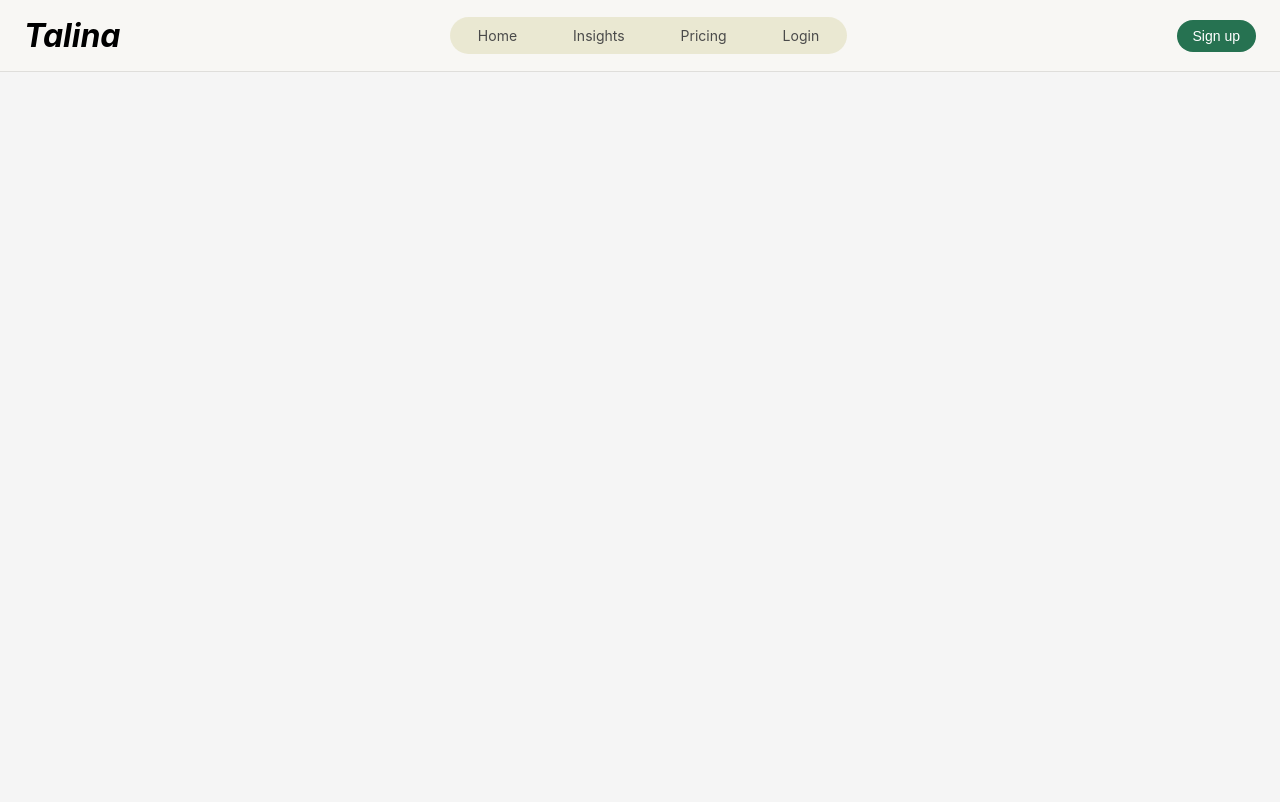
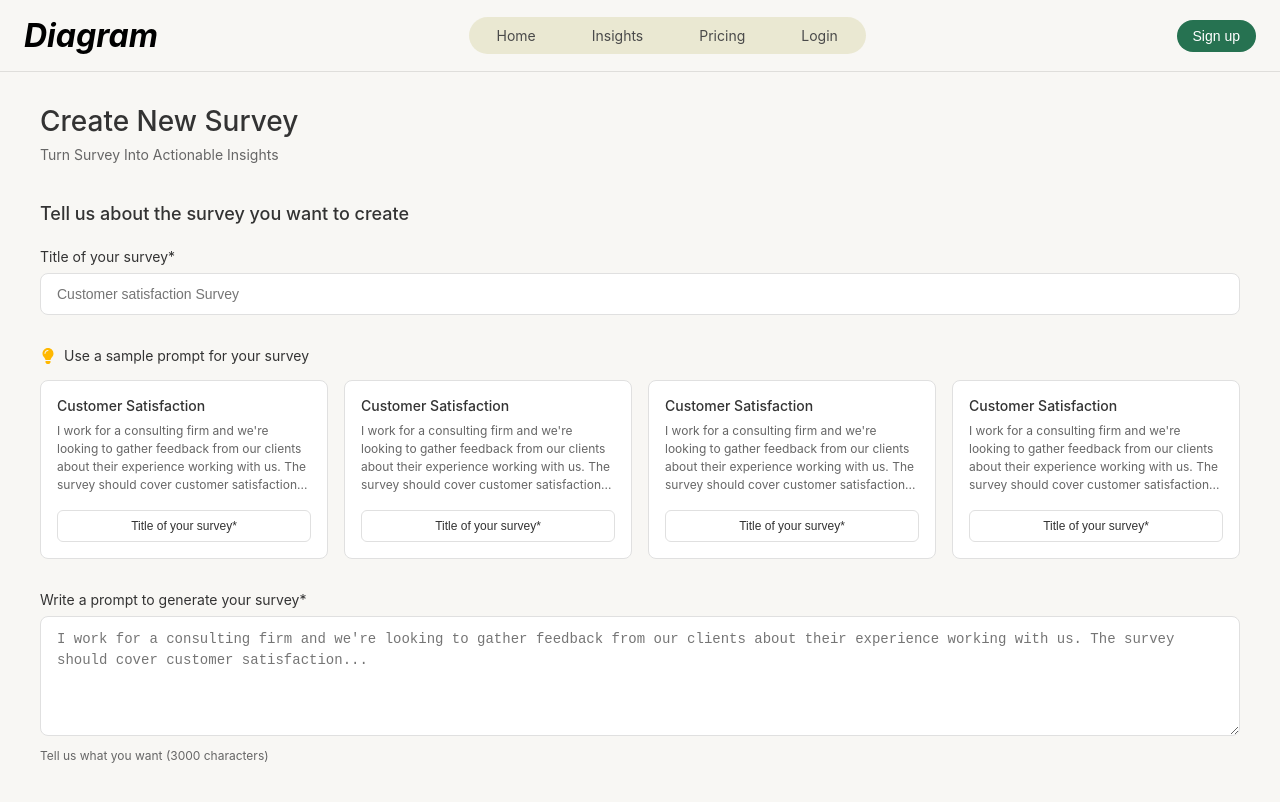
Before and after one commit to HaiderManzoor/wisdom_pro_f, a React (Create React App) app: page /survey-form in a window 1280 px wide. Shown: the top 802 px of the page. Built offline with nearby package versions, Linux system fonts and the light colour scheme.

Commit message:
updting header.js and adding Survey Form component

```diff
--- a/src/App.js
+++ b/src/App.js
@@ -1,8 +1,30 @@
+// import React from 'react';
+// import { BrowserRouter as Router, Routes, Route } from 'react-router-dom';
+// import Header from './components/Header/Header';
+// import Dashboard from './components/Dashboard/Dashboard';
+// import CreateSurvey from './components/CreateSurvey/CreateSurvey';
+
+// function App() {
+//   return (
+//     <Router>
+//       <div className="App">
+//         <Header />
+//         <Routes>
+//           <Route path="/" element={<Dashboard />} />
+//           <Route path="/create-survey" element={<CreateSurvey />} />
+//         </Routes>
+//       </div>
+//     </Router>
+//   );
+// }
+
+// export default App;
 import React from 'react';
 import { BrowserRouter as Router, Routes, Route } from 'react-router-dom';
 import Header from './components/Header/Header';
 import Dashboard from './components/Dashboard/Dashboard';
 import CreateSurvey from './components/CreateSurvey/CreateSurvey';
+import SurveyForm from './components/SurveyForm/SurveyForm';
 
 function App() {
   return (
@@ -12,6 +34,7 @@ function App() {
         <Routes>
           <Route path="/" element={<Dashboard />} />
           <Route path="/create-survey" element={<CreateSurvey />} />
+          <Route path="/survey-form" element={<SurveyForm />} />
         </Routes>
       </div>
     </Router>
--- a/src/components/CreateSurvey/CreateSurvey.js
+++ b/src/components/CreateSurvey/CreateSurvey.js
@@ -1,7 +1,14 @@
 import React from 'react';
 import './CreateSurvey.css';
+import { useNavigate } from 'react-router-dom';
 
 const CreateSurvey = () => {
+  const navigate = useNavigate();
+
+  const handleStartFromScratch = () => {
+    navigate('/survey-form');
+  };
+
   return (
     <div className="create-survey-container">
       <div className="create-survey-content">
@@ -11,7 +18,7 @@ const CreateSurvey = () => {
         <h2 className="section-title">Choose a starting point</h2>
 
         <div className="options-grid">
-          <div className="option-card">
+          <div className="option-card" onClick={handleStartFromScratch}>
             <div className="icon">
               <svg width="24" height="24" viewBox="0 0 24 24" fill="none">
                 <path d="M3 17.25V21h3.75L17.81 9.94l-3.75-3.75L3 17.25zM20.71 7.04c.39-.39.39-1.02 0-1.41l-2.34-2.34c-.39-.39-1.02-.39-1.41 0l-1.83 1.83 3.75 3.75 1.83-1.83z" fill="currentColor"/>
--- a/src/components/Header/Header.js
+++ b/src/components/Header/Header.js
@@ -5,7 +5,7 @@ const Header = () => {
   return (
     <header className="header">
       <div className="header-left">
-        <h1><i>Talina</i></h1>
+        <h1><i>Diagram  </i></h1>
       </div>
       <div className="header-center">
         <nav>
--- /dev/null
+++ b/src/components/SurveyForm/SurveyForm.css
@@ -0,0 +1,155 @@
+.survey-form-container {
+    padding: 2rem 2.5rem;
+    background-color: #F8F7F4;
+    min-height: calc(100vh - 64px);
+  }
+
+  .survey-form-content {
+    max-width: 1200px;
+    margin: 0 auto;
+  }
+
+  .form-header {
+    margin-bottom: 2.5rem;
+  }
+
+  .form-header h1 {
+    font-size: 28px;
+    color: #333;
+    margin-bottom: 0.5rem;
+    font-weight: 500;
+  }
+
+  .form-header p {
+    color: #666;
+    font-size: 14px;
+  }
+
+  .form-body h2 {
+    font-size: 18px;
+    color: #333;
+    margin-bottom: 1.5rem;
+    font-weight: 500;
+  }
+
+  .form-group {
+    margin-bottom: 2rem;
+  }
+
+  .form-group label {
+    display: block;
+    font-size: 14px;
+    color: #333;
+    margin-bottom: 0.5rem;
+  }
+
+  .form-input {
+    width: 100%;
+    padding: 12px 16px;
+    border: 1px solid #E0E0E0;
+    border-radius: 8px;
+    font-size: 14px;
+    color: #333;
+    background: white;
+  }
+
+  .form-input:focus {
+    outline: none;
+    border-color: #90A99E;
+  }
+
+  .sample-prompts-section {
+    margin: 2rem 0;
+  }
+
+  .sample-prompt-header {
+    display: flex;
+    align-items: center;
+    gap: 8px;
+    margin-bottom: 1rem;
+    color: #333;
+    font-size: 14px;
+  }
+
+  .bulb-icon {
+    color: #FFB800;
+    font-size: 16px;
+  }
+
+  .prompt-cards {
+    display: grid;
+    grid-template-columns: repeat(4, 1fr);
+    gap: 1rem;
+    margin-bottom: 2rem;
+  }
+
+  .prompt-card {
+    background: white;
+    border: 1px solid #E0E0E0;
+    border-radius: 8px;
+    padding: 1rem;
+    transition: all 0.2s ease;
+  }
+
+  .prompt-card:hover {
+    box-shadow: 0 4px 12px rgba(0, 0, 0, 0.05);
+    transform: translateY(-2px);
+  }
+
+  .prompt-card h3 {
+    font-size: 14px;
+    color: #333;
+    margin-bottom: 0.5rem;
+    font-weight: 500;
+  }
+
+  .prompt-card p {
+    font-size: 12px;
+    color: #666;
+    line-height: 1.5;
+    margin-bottom: 1rem;
+    display: -webkit-box;
+    -webkit-line-clamp: 4;
+    -webkit-box-orient: vertical;
+    overflow: hidden;
+  }
+
+  .prompt-button {
+    width: 100%;
+    padding: 8px;
+    background: white;
+    border: 1px solid #E0E0E0;
+    border-radius: 6px;
+    color: #333;
+    font-size: 12px;
+    cursor: pointer;
+    transition: all 0.2s ease;
+  }
+
+  .prompt-button:hover {
+    background: #F5F5F5;
+  }
+
+  .form-textarea {
+    width: 100%;
+    min-height: 120px;
+    padding: 12px 16px;
+    border: 1px solid #E0E0E0;
+    border-radius: 8px;
+    font-size: 14px;
+    color: #333;
+    resize: vertical;
+    line-height: 1.5;
+  }
+
+  .form-textarea:focus {
+    outline: none;
+    border-color: #90A99E;
+  }
+
+  .character-count {
+    display: block;
+    font-size: 12px;
+    color: #666;
+    margin-top: 0.5rem;
+  }
--- /dev/null
+++ b/src/components/SurveyForm/SurveyForm.js
@@ -0,0 +1,61 @@
+import React from 'react';
+import './SurveyForm.css';
+import { FaLightbulb } from 'react-icons/fa';
+
+const SurveyForm = () => {
+  return (
+    <div className="survey-form-container">
+      <div className="survey-form-content">
+        <div className="form-header">
+          <h1>Create New Survey</h1>
+          <p>Turn Survey Into Actionable Insights</p>
+        </div>
+
+        <div className="form-body">
+          <h2>Tell us about the survey you want to create</h2>
+
+          <div className="form-group">
+            <label>Title of your survey*</label>
+            <input
+              type="text"
+              placeholder="Customer satisfaction Survey"
+              className="form-input"
+            />
+          </div>
+
+          <div className="sample-prompts-section">
+            <div className="sample-prompt-header">
+              <FaLightbulb className="bulb-icon" />
+              <span>Use a sample prompt for your survey</span>
+            </div>
+
+            <div className="prompt-cards">
+              {[1, 2, 3, 4].map((index) => (
+                <div key={index} className="prompt-card">
+                  <h3>Customer Satisfaction</h3>
+                  <p>
+                    I work for a consulting firm and we're looking to gather feedback
+                    from our clients about their experience working with us. The survey should
+                    cover customer satisfaction...
+                  </p>
+                  <button className="prompt-button">Title of your survey*</button>
+                </div>
+              ))}
+            </div>
+          </div>
+
+          <div className="form-group">
+            <label>Write a prompt to generate your survey*</label>
+            <textarea
+              className="form-textarea"
+              placeholder="I work for a consulting firm and we're looking to gather feedback from our clients about their experience working with us. The survey should cover customer satisfaction..."
+            />
+            <span className="character-count">Tell us what you want (3000 characters)</span>
+          </div>
+        </div>
+      </div>
+    </div>
+  );
+};
+
+export default SurveyForm;
```
